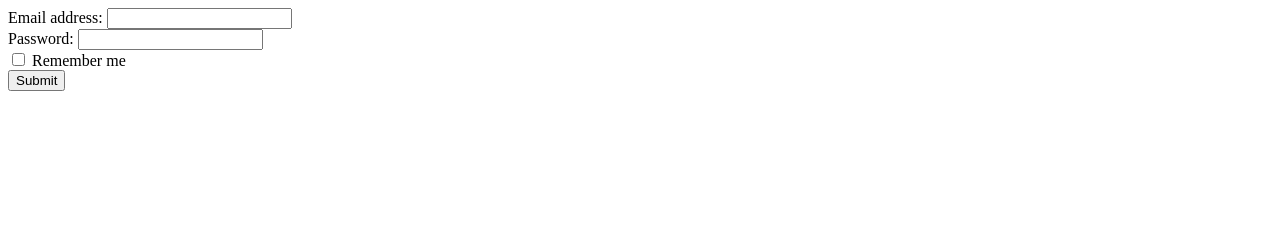
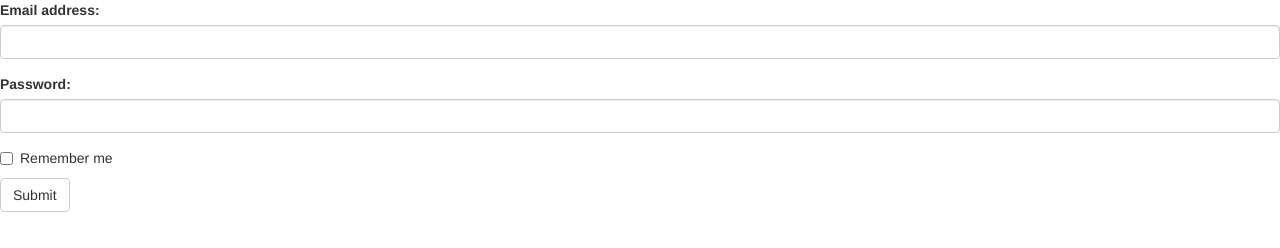
Before and after one commit to ht080718/Week10, a plain HTML site: page index.html in a window 1280 px wide. Drawn offline with nearby package versions, Linux system fonts and the light colour scheme.

Commit message:
Update index.html

```diff
--- a/index.html
+++ b/index.html
@@ -4,7 +4,7 @@
 <meta charset="utf-8">
 <meta name="viewport" content="width=device-width, initial-scale=1.0">
 <title>Week10</title>
-  <link rel="stylesheet" href="main.css">
+    <link rel="stylesheet" href="https://maxcdn.bootstrapcdn.com/bootstrap/3.4.1/css/bootstrap.min.css">
   <script src="https://ajax.googleapis.com/ajax/libs/jquery/3.5.1/jquery.min.js"></script>
   <script src="https://maxcdn.bootstrapcdn.com/bootstrap/3.4.1/js/bootstrap.min.js"></script>
 </head>
```
